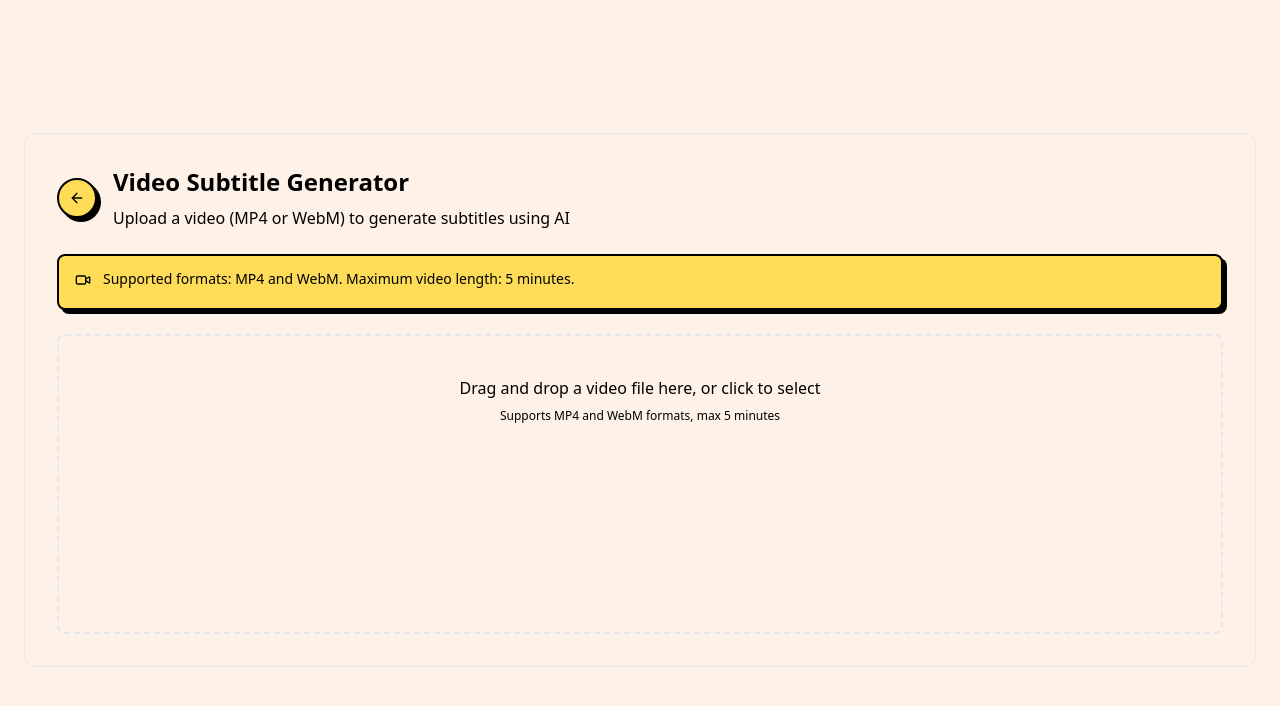
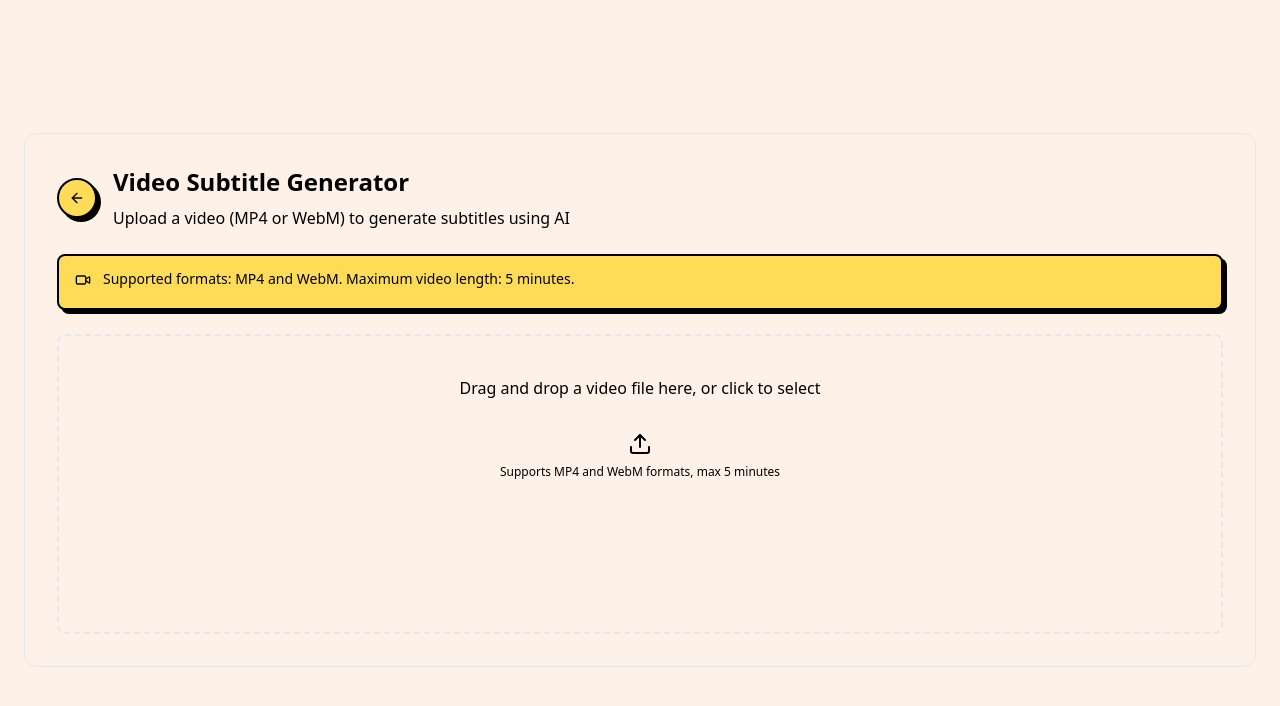
Before and after one commit to deifos/clipmira-subtitles, a Next.js app: page / in a window 1280 px wide. Both pictures are taken after a click on the button "Try It Now". Shown: the top 706 px of the page. Built offline with nearby package versions, Linux system fonts and the light colour scheme.

Commit message:
Added upload icon

```diff
--- a/components/ui/video-upload.tsx
+++ b/components/ui/video-upload.tsx
@@ -4,6 +4,7 @@ import { useCallback, useState, forwardRef, useEffect } from "react";
 import { cn } from "@/lib/utils";
 import { VideoCaption } from "./video-caption";
 import { SubtitleStyle } from "./subtitle-styling";
+import { UploadIcon } from "lucide-react";
 
 interface VideoUploadProps {
   onVideoSelect: (file: File) => void;
@@ -142,7 +143,8 @@ export const VideoUpload = forwardRef<HTMLVideoElement, VideoUploadProps>(
               className="absolute inset-0 w-full h-full opacity-0 cursor-pointer z-10"
             />
             <p className="mb-2">
-              Drag and drop a video file here, or click to select
+              Drag and drop a video file here, or click to select{" "}
+              <UploadIcon className="mx-auto mt-8" />
             </p>
             <p className="text-xs text-muted-foreground">
               Supports MP4 and WebM formats, max 5 minutes
```
